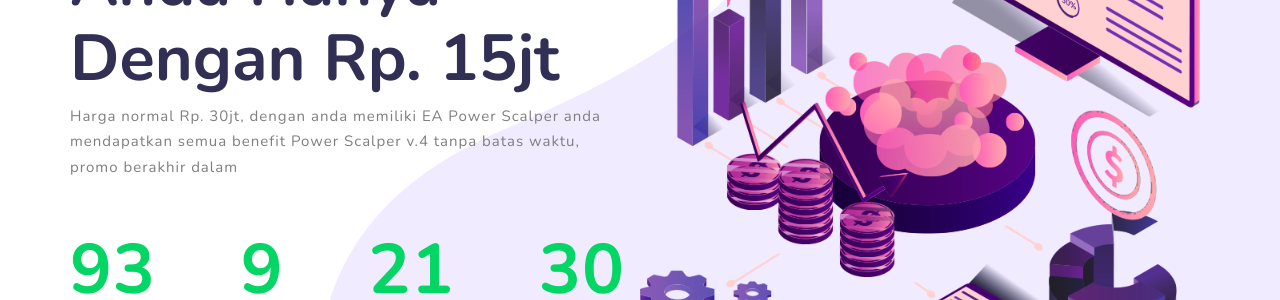
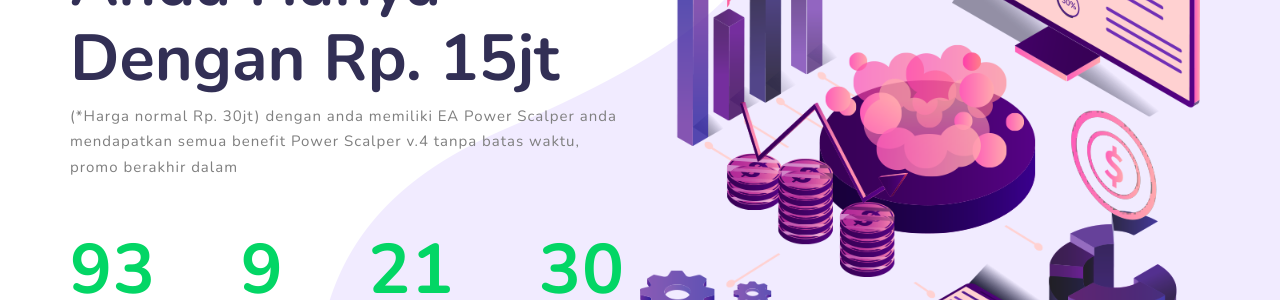
Before and after one commit to silenthunter-ea/silenthunter-ea.github.io, a Jekyll site: the page built from power-scalper.html, in a window 1280 px wide and 900 px high, scrolled down 2903 px. Shown: the part 155-455 px from the top of the window. Built offline with Jekyll 4.4.1, drawn with Linux system fonts in a browser that asks for light colours.

Commit message:
syarat dan ketentuan

```diff
--- a/power-scalper.html
+++ b/power-scalper.html
@@ -141,7 +141,7 @@ nav-index: "false"
         <div class="col-lg-6 col-md-12">
           <div class="coming-soon">
             <h1 class="mt-4 mb-2 font-w-7">Jadikan Power Scalper v.4 Milik Anda hanya dengan Rp. 15jt </h1>
-            <p>Harga normal Rp. 30jt, dengan anda memiliki EA Power Scalper anda mendapatkan semua benefit Power Scalper v.4 tanpa batas waktu, promo berakhir dalam</p>
+            <p>(*Harga normal Rp. 30jt) dengan anda memiliki EA Power Scalper anda mendapatkan semua benefit Power Scalper v.4 tanpa batas waktu, promo berakhir dalam</p>
             <ul class="countdown list-inline d-flex justify-content-between" data-countdown="2020/12/31"></ul>
           </div>
         </div>
```
